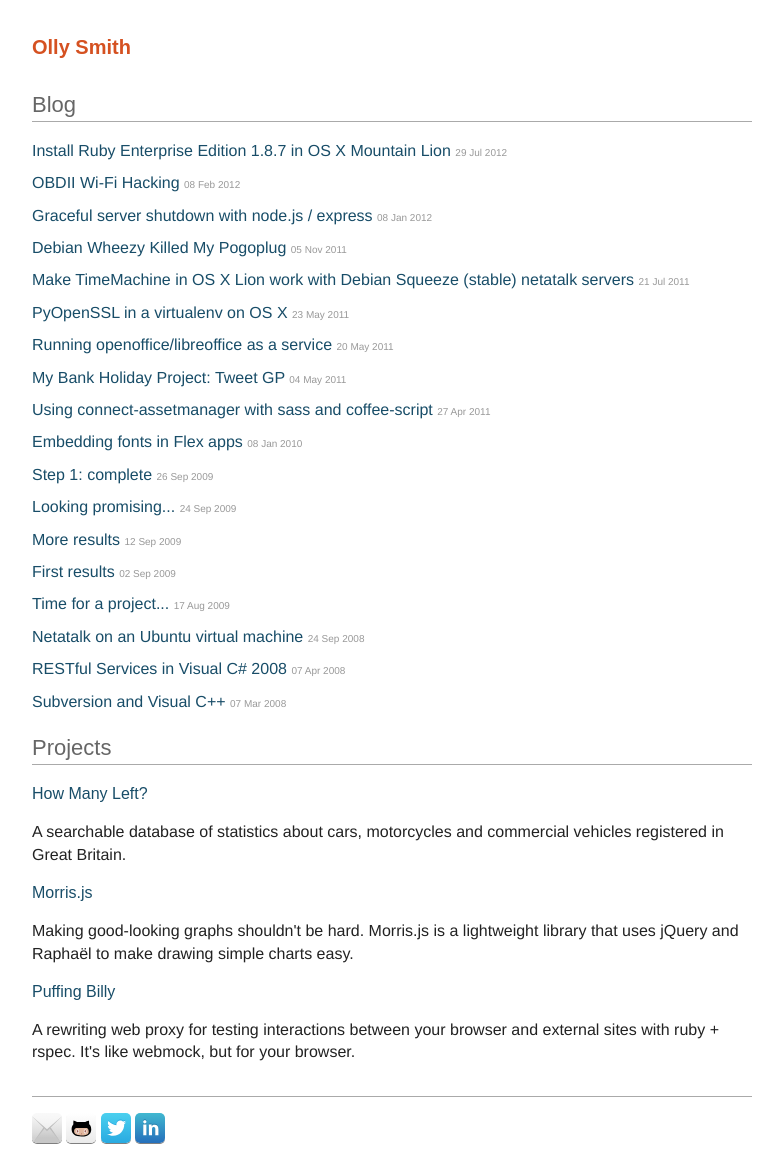
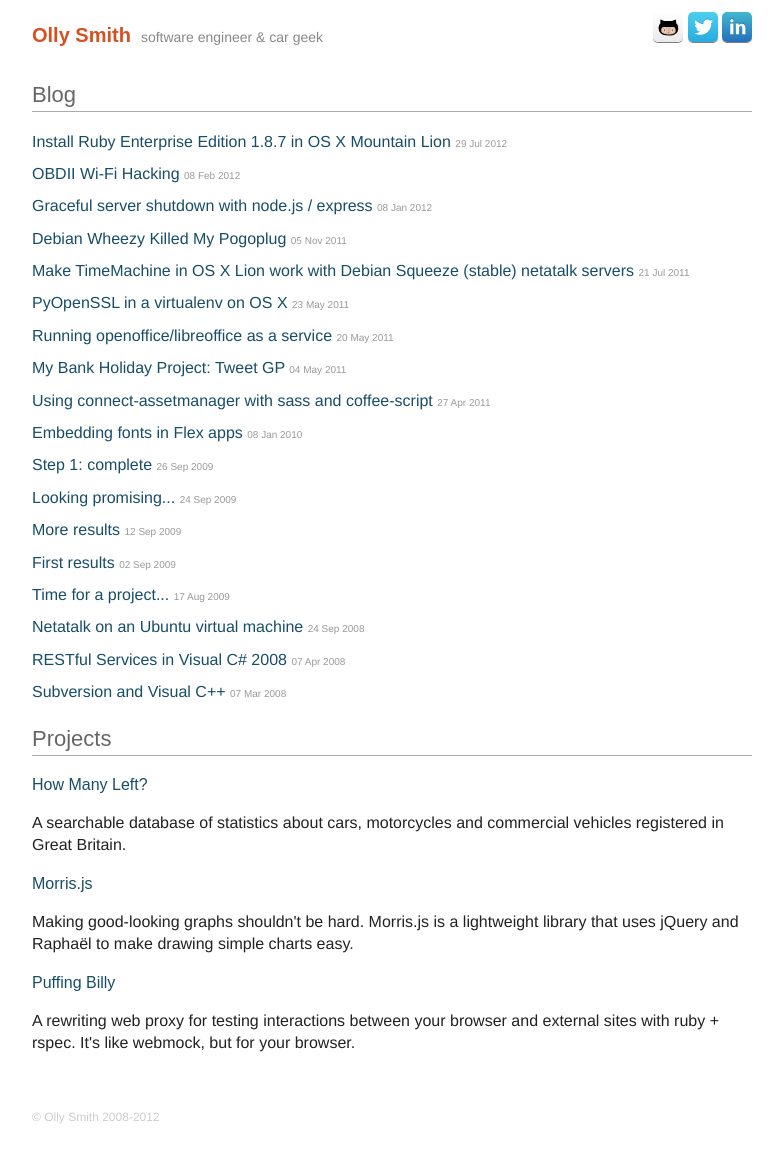
Before and after one commit to oesmith/oesmith.github.com, a Jekyll site: the page built from index.html, in a window 1280 px wide. Shown: the whole page, without its empty margins (248-1031 px from the left). Built offline with Jekyll 4.4.1, drawn with Linux system fonts in a browser that asks for light colours; some web fonts are replaced.

Commit message:
Header/footer tweakery.

```diff
--- a/_layouts/default.html
+++ b/_layouts/default.html
@@ -15,16 +15,21 @@
 <body>
 
 <header>
-  <h1><a href="/" rel="home">Olly Smith</a></h1>
+  <h1>
+    <a href="/" rel="home">Olly Smith</a>
+  </h1>
+  <div class="tagline">software engineer &amp; car geek</div>
+  <div class="social">
+    <a href="https://github.com/oesmith" class="fc-webicon github">oesmith</a>
+    <a href="https://twitter.com/oesmith" class="fc-webicon twitter">@olly_smith</a>
+    <a href="http://uk.linkedin.com/in/oesmith" class="fc-webicon linkedin">http://uk.linkedin.com/in/oesmith</a>
+  </div>
 </header>
 
 {{ content }}
 
 <footer>
-  <a href="mailto:olly@oesmith.co.uk" class="fc-webicon mail">olly@oesmith.co.uk</a>
-  <a href="https://github.com/oesmith" class="fc-webicon github">oesmith</a>
-  <a href="https://twitter.com/oesmith" class="fc-webicon twitter">@olly_smith</a>
-  <a href="http://uk.linkedin.com/in/oesmith" class="fc-webicon linkedin">http://uk.linkedin.com/in/oesmith</a>
+  <p>&copy; Olly Smith 2008-2012</p>
 </footer>
 
 <script>
--- a/css/main.css
+++ b/css/main.css
@@ -99,10 +99,24 @@
   text-decoration: none;
 }
 
+h1 {
+  font-size: 20px;
+  line-height: 28px;
+  margin: 0.67em 0 0 0;
+}
+
 h1 a, h1 a:visited, h1 a:active {
   color: #D55121;
-  font-size: 20px;
-  line-height: 30px;
+}
+
+.tagline {
+  font-size: 14px;
+  line-height: 22px;
+  color: #888;
+}
+
+.social {
+  margin: 10px 0;
 }
 
 article:after {
@@ -133,9 +147,17 @@
 }
 
 body > footer {
-  border-top: 1px solid #aaa;
+  /* border-top: 1px solid #aaa; */
   padding: 1em 0;
   margin-top: 2em;
+}
+
+body > footer p {
+  font-size: 12px;
+  line-height: 30px;
+  padding: 0;
+  margin: 0;
+  color: #ccc;
 }
 
 h2 {
@@ -190,4 +212,21 @@
     margin: 0 auto;
     width: 720px;
   }
+  body > header {
+    height: 60px;
+  }
+  body > header h1 {
+    float: left;
+    line-height: 40px;
+    margin: 15px 10px 5px 0;
+  }
+  body > header .tagline {
+    float: left;
+    line-height: 35px;
+    margin: 20px 10px 0 0;
+  }
+  body > header .social {
+    float: right;
+    margin: 12px 0 5px 0;
+  }
 }
```
Also changed, not shown: 1 other file.
